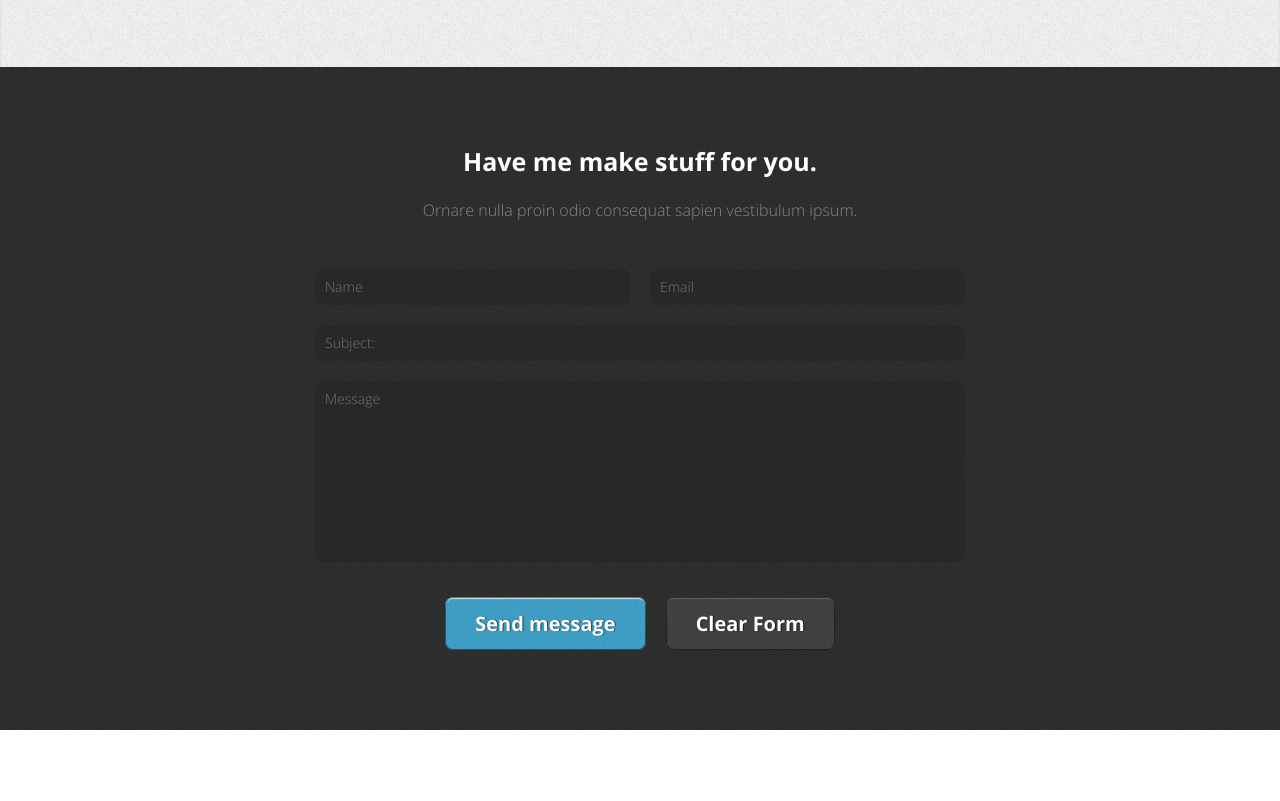
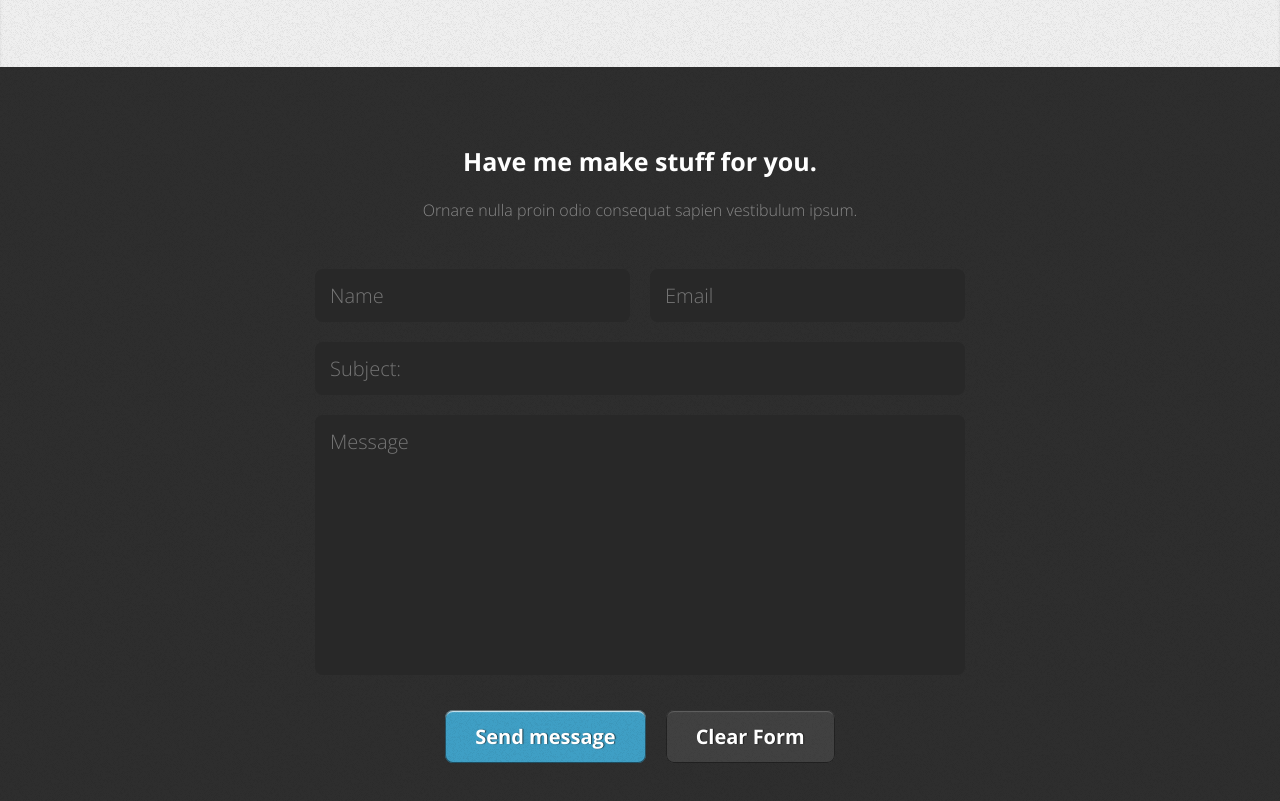
Before and after one commit to juanmoncayo55/miniport, a plain HTML site: page index.html in a window 1280 px wide. Shown: the part 2432-3233 px from the top of the page. Before the commit the page ends 3162 px from the top, so only its background shows below. Drawn offline with Linux system fonts and the light colour scheme.

Commit message:
Se agregaron cambios para el estilo de los input's en pantallas de resolucion de 720 en adelante.

```diff
--- a/css/styles.css
+++ b/css/styles.css
@@ -283,6 +283,11 @@ img{max-width: 100%;}
 	    max-width: 65rem;
     	width: 100%;
 	}
+	.formulario-input{
+		font-size: 2rem;
+    	padding: 1.5rem;
+	}
+	.actions .boton{ font-size: 2rem; }
 }
 
 @media (min-width: 980px) {
```
